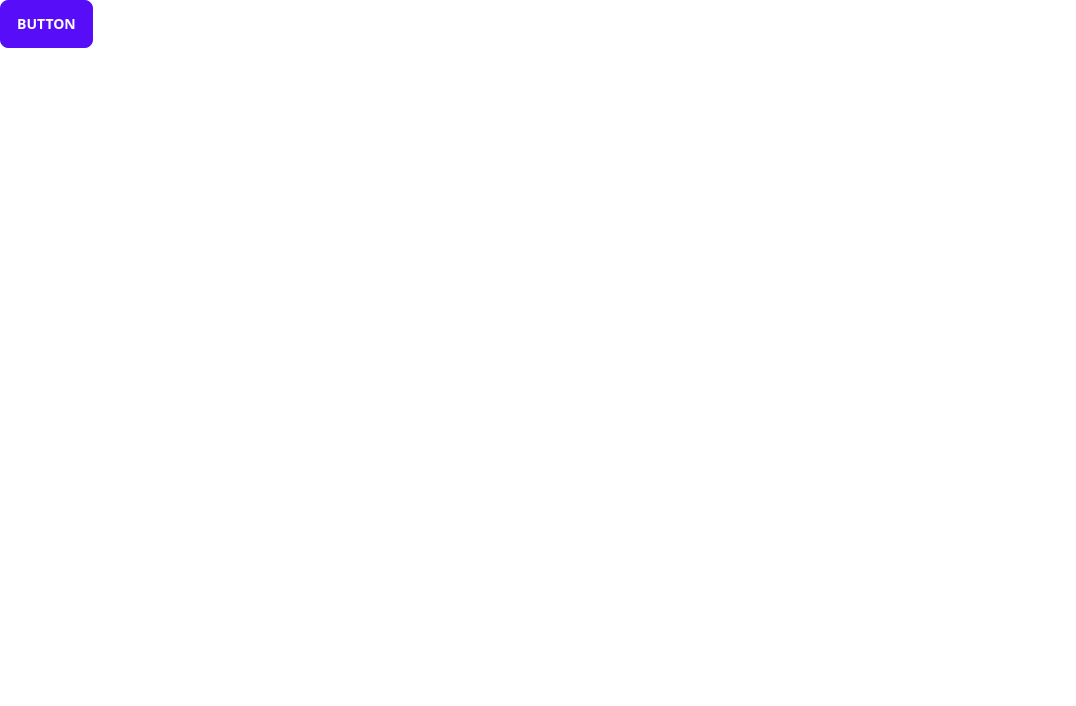
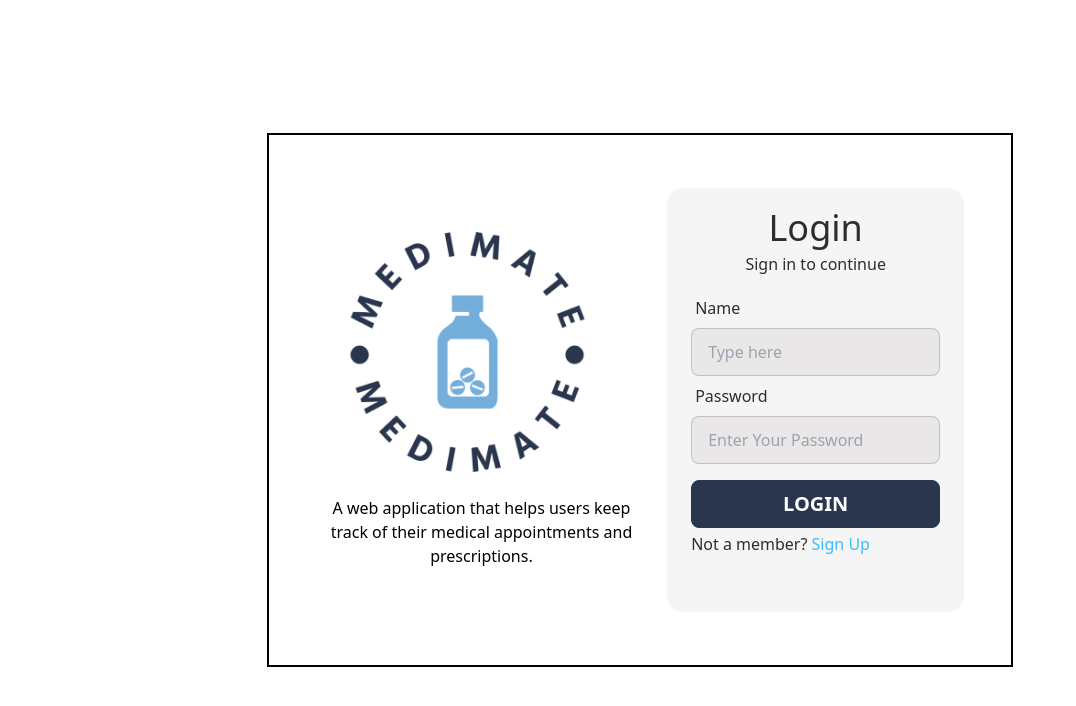
Before and after one commit to Neuroleptique/Medical-Tracker, a React (Create React App) app in the folder client/: page / in a window 1280 px wide. Shown: the top 706 px of the page, without its empty margins (0-1076 px from the left). Built offline with nearby package versions, Linux system fonts and the light colour scheme.

Commit message:
Added Login Page With Basic Styling

```diff
--- a/client/src/App.js
+++ b/client/src/App.js
@@ -1,8 +1,9 @@
 import React from 'react'
+import Login from './Login'
 
 function App() {
   return (
-    <button class="btn btn-primary">Button</button>
+   <Login></Login>
   )
 }
 
--- /dev/null
+++ b/client/src/Login.jsx
@@ -0,0 +1,62 @@
+import React from "react";
+
+function Login() {
+  return (
+    <div className="h-screen flex bg-white justify-center items-center">
+      <div className="w-7/12 h-4/6 border-2 flex justify-center items-center h-70 border-black">
+        <div className="w-6/12 flex flex-col items-center text-center">
+          <span className="logo-section ">
+            <img className="w-11/12 mb-6 " src="../medimate2.png" alt="" />
+          </span>
+          <span className="text-black w-10/12">
+            A web application that helps users keep track of their medical
+            appointments and prescriptions.
+          </span>
+        </div>
+        <div className="w-2/5 bg-neutral-100 h-4/5 p-3 card mr-5 leading-loose px-6">
+          <div className="login-header-section py-2">
+            <h1 className="text-4xl text-center font-semi-bold">Login</h1>
+            <span>
+              <p className="text-align text-center">Sign in to continue</p>
+            </span>
+          </div>
+          <form action="/">
+            <div className="form-control w-full max-w-xs">
+              <label className="label">
+                <span className="label-text text-base ">Name</span>
+              </label>
+              <input
+                type="text"
+                placeholder="Type here"
+                className="input input-bordered w-full max-w-xs"
+              />
+              <div className="form-control w-full max-w-xs">
+                <label className="label">
+                  <span className="label-text text-base">Password</span>
+                </label>
+                <input
+                  type="Password"
+                  placeholder="Enter Your Password"
+                  className="input input-bordered w-full max-w-xs"
+                />
+              </div>
+              <button className="btn btn-primary text-white mt-4 text-xl">
+                LOGIN
+              </button>
+            </div>
+          </form>
+          <span>
+            <p>
+              Not a member?{" "}
+              <a href="#" className="link-info">
+                Sign Up
+              </a>
+            </p>
+          </span>
+        </div>
+      </div>
+    </div>
+  );
+}
+
+export default Login;
--- a/client/tailwind.config.js
+++ b/client/tailwind.config.js
@@ -1,8 +1,51 @@
 /** @type {import('tailwindcss').Config} */
 module.exports = {
-  content: [ "./src/**/*.{js,jsx,ts,tsx}"],
+  content: ["./src/**/*.{js,jsx,ts,tsx}"],
   theme: {
+    container: {
+      center: true,
+      padding: "1rem",
+      screens: {
+        sm: "640px",
+        md: "768px",
+        lg: "1024px",
+        xl: "1280px",
+        "2xl": "1536px",
+      },
+    },
     extend: {},
   },
   plugins: [require("daisyui")],
-}
+  daisyui: {
+    styled: true,
+    themes: [
+      {
+        mytheme: {
+          primary: "#2A364E",
+
+          secondary: "#ECF4E7",
+
+          accent: "#FAE5E5",
+
+          neutral: "#5D5656",
+
+          "base-100": "#E9E7E7",
+
+          info: "#3ABFF8",
+
+          success: "#36D399",
+
+          warning: "#FBBD23",
+
+          error: "#F87272",
+        },
+      },
+    ],
+    base: true,
+    utils: true,
+    logs: true,
+    rtl: false,
+    prefix: "",
+    darkTheme: "dark",
+  },
+};
```
Also changed, not shown: client/public/medimate2.png (added), client/src/index.css (line endings or trailing spaces).
